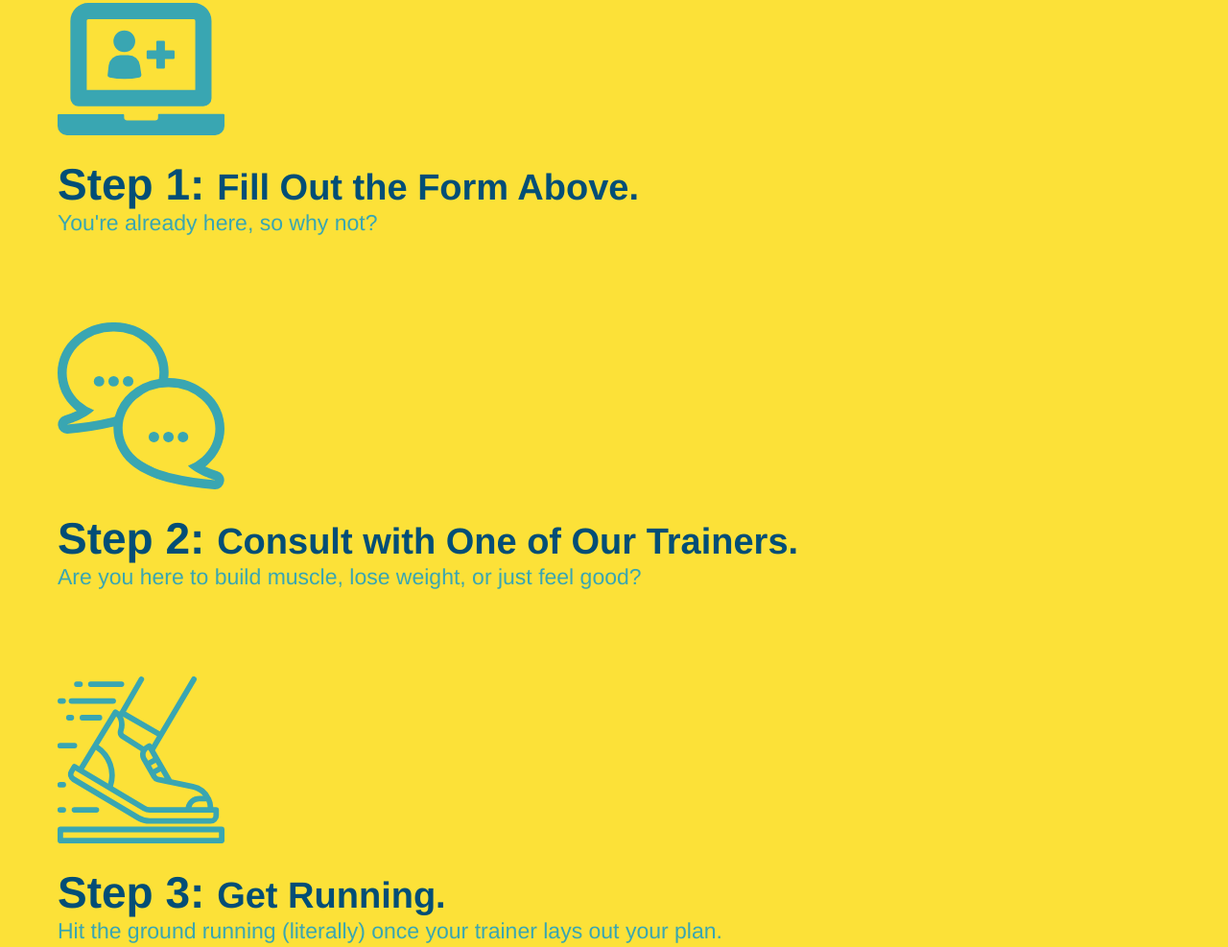
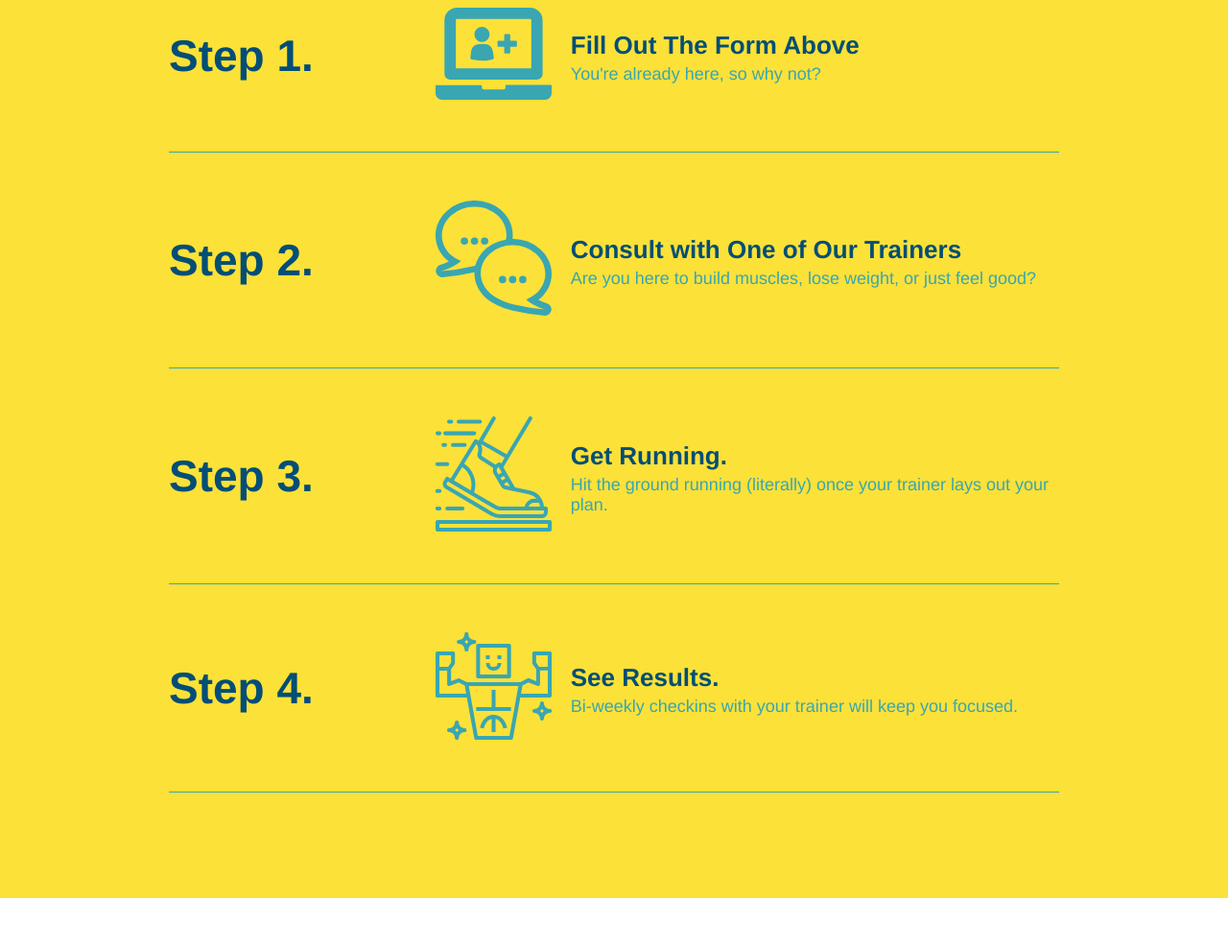
Before and after one commit to JMCampbell2021/run-buddy, a plain HTML site: page index.html in a window 1280 px wide. Shown: the part 1445-2432 px from the top of the page at 96% size. Drawn offline with Linux system fonts and the light colour scheme.

Commit message:
add flexbox to the steps

```diff
--- a/assets/css/style.css
+++ b/assets/css/style.css
@@ -155,29 +155,54 @@
     background: #fce138;
   }
 
-  .steps div {
-    margin-bottom: 80px;
+  .step {
+    margin: 50px auto;
+    padding-bottom: 50px;
+    width: 80%;
+    border-bottom: 1px solid #39a6b2;
+    display: flex;
+    flex-wrap: wrap;
+    align-items: center;
+    justify-content: space-between;
   }
 
-  .steps img {
-    width: 15%;
-    margin: 10px 0;
+  .step-info {
+    flex: 2 70%;
+    display: flex;
+    flex-wrap: wrap;
+    align-items: center;
   }
 
-  .steps h3 {
+  .step-img {
+    flex: 1 12%;
+    margin-right: 20px;
+  }
+
+  .step-img img {
+    max-width: 100%;
+  }
+
+  .step-text {
+    flex: 12;
+  }
+
+  .step h3 {
     color: #024e76;
     font-size: 46px;
-    margin-top: 10px;
+    flex: 1 30%;
   }
 
-  .steps p {
+  .step-text p {
     color: #39a6b2;
-    font-size: 23px;
+    font-size: 18px;
   }
 
-  .steps span {
-    font-size: 38px;
+  .step-text h4 {
+    font-size: 26px;
+    line-height: 1.5;
+    color: #024e76;
   }
+
 
   .section-title {
     font-size: 55px;
@@ -195,10 +220,6 @@
 
   .secondary-border {
     border-color: #39a6b2;
-  }
-
-  .trainers {
-    text-align: none;
   }
 
   .trainer {
--- a/index.html
+++ b/index.html
@@ -98,28 +98,57 @@
         <section id="what-you-do" class="steps">
             <h2 class="section-title secondary-border">What You Do</h2>
 
-            <div>
+            <div class="step">
+                <h3>Step 1.</h3>
+                <div class="step-info">
+                    <div class="step-img">
                         <img src="./assets/images/step-1.svg" alt="" />
-                <h3>Step 1: <span>Fill Out the Form Above.</span></h3>
-                <p>You're already here, so why not?</p>
+                    </div>
+                    <div class="step-text">
+                        <h4>Fill Out The Form Above</h4>
+                        <p> You're already here, so why not?</p>
+                    </div>
+                </div>
             </div>
 
-            <div>
+
+            <div class="step">
+                <h3>Step 2.</h3>
+                <div class="step-info">
+                    <div class="step-img">
                         <img src="./assets/images/step-2.svg" alt="" />
-                <h3>Step 2: <span>Consult with One of Our Trainers.</span></h3>
-                <p>Are you here to build muscle, lose weight, or just feel good?</p>
+                    </div>
+                    <div class="step-text">
+                        <h4>Consult with One of Our Trainers</h4>
+                        <p> Are you here to build muscles, lose weight, or just feel good?</p>
+                    </div>
+                </div>
             </div>
 
-            <div>
+            <div class="step">
+                <h3>Step 3.</h3>
+                <div class="step-info">
+                    <div class="step-img">
                         <img src="./assets/images/step-3.svg" alt="" />
-                <h3>Step 3: <span>Get Running.</span></h3>
+                    </div>
+                    <div class="step-text">
+                        <h4>Get Running.</h4>
                         <p>Hit the ground running (literally) once your trainer lays out your plan.</p>
                     </div>
+                </div>
+            </div>
 
-            <div>
+            <div class="step">
+                <h3> Step 4.</h3>
+                <div class="step-info">
+                    <div class="step-img">
                         <img src="./assets/images/step-4.svg" alt="" />
-                <h3>Step 4:<span>See Results.</span></h3>
+                    </div>
+                    <div class="step-text">
+                        <h4>See Results.</h4>
                         <p>Bi-weekly checkins with your trainer will keep you focused.</p>
+                    </div>
+                </div>
             </div>
 
         </section>
```
Lines whose indentation alone changed are shown as unchanged.
